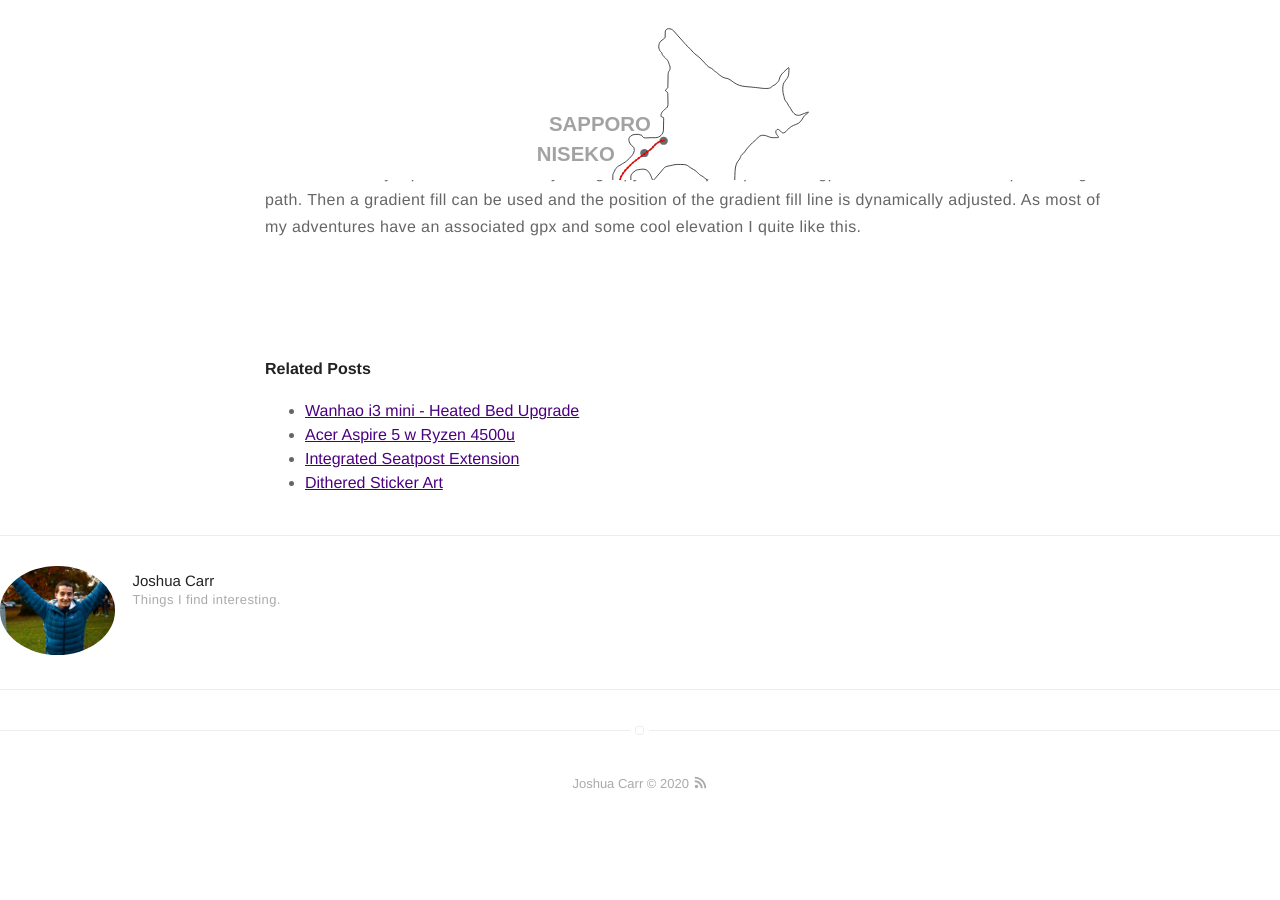
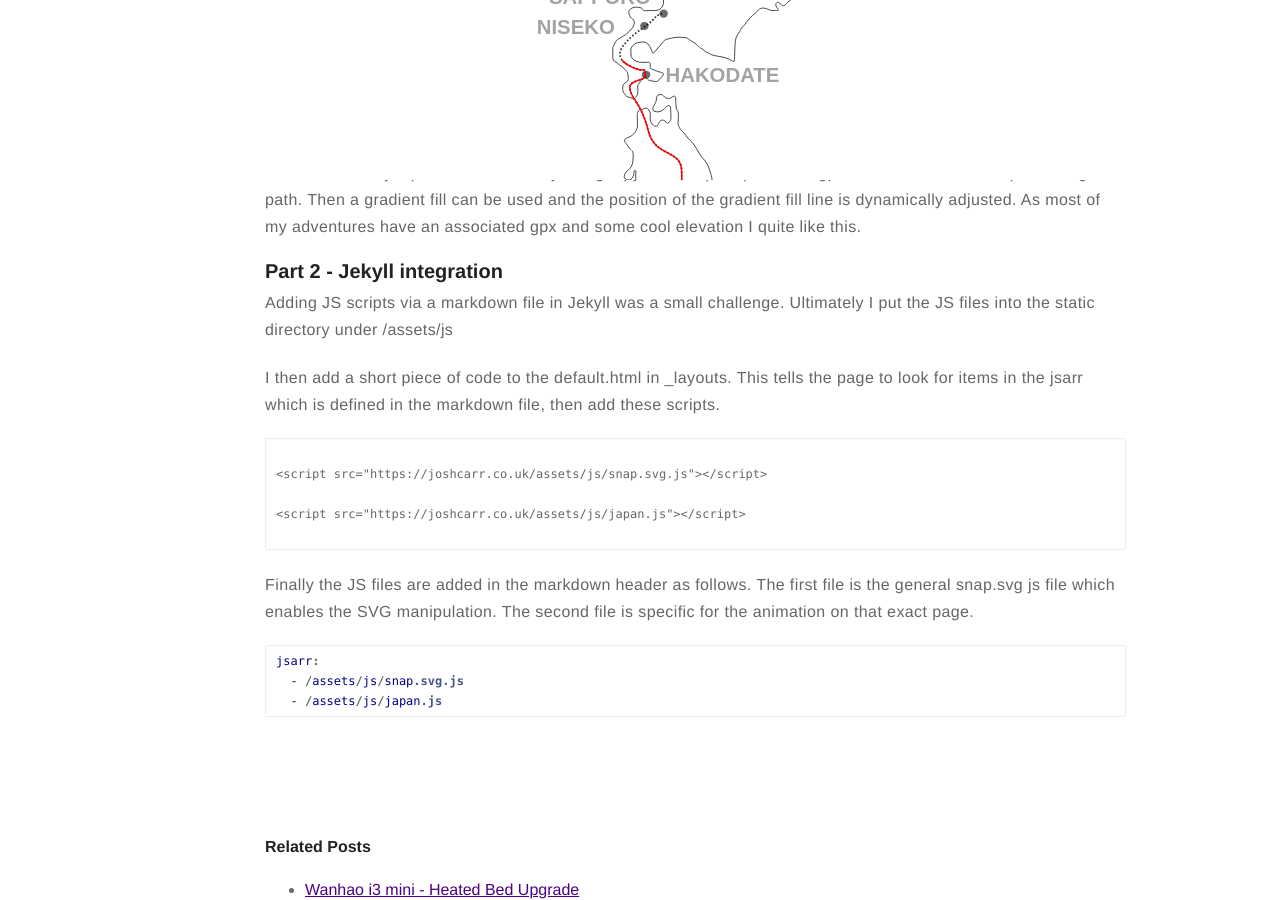
Before and after one commit to jc782/jc782.github.io, a Jekyll site: the page built from _posts/2020-10-05-Animate-Route-Graphics.markdown, in a window 1280 px wide and 900 px high, scrolled down 1451 px. Built offline with Jekyll 4.4.1, drawn with Linux system fonts in a browser that asks for light colours; before the commit the page ends 2282 px from its top, so only the background shows below that.

Commit message:
add jekyll integration to animated routes

````diff
--- a/_posts/2020-10-05-Animate-Route-Graphics.markdown
+++ b/_posts/2020-10-05-Animate-Route-Graphics.markdown
@@ -77,4 +77,22 @@ Setting the viewbox correctly is important to get this to look reasonable on bot
 This is all build into the jekyll page and I can update this for different posts to select different base images and change the code within the drawmap function.
 
 The elevation style plots are created by using a python script to parse the gpx file of a route and output an svg path. Then a gradient fill can be used and the position of the gradient fill line is dynamically adjusted. As most of my adventures have an associated gpx and some cool elevation I quite like this.
+
+### Part 2 - Jekyll integration
+Adding JS scripts via a markdown file in Jekyll was a small challenge. Ultimately I put the JS files into the static directory under /assets/js
+
+I then add a short piece of code to the default.html in _layouts. This tells the page to look for items in the jsarr which is defined in the markdown file, then add these scripts.
+
+```
+{% for js in page.jsarr %}
+<script src="{{ base.url | prepend: site.url }}{{ js }}"></script>
+{% endfor %}
+```
+
+Finally the JS files are added in the markdown header as follows. The first file is the general snap.svg js file which enables the SVG manipulation. The second file is specific for the animation on that exact page.
+```css
+jsarr:
+  - /assets/js/snap.svg.js
+  - /assets/js/japan.js
+```
 </div>
````
